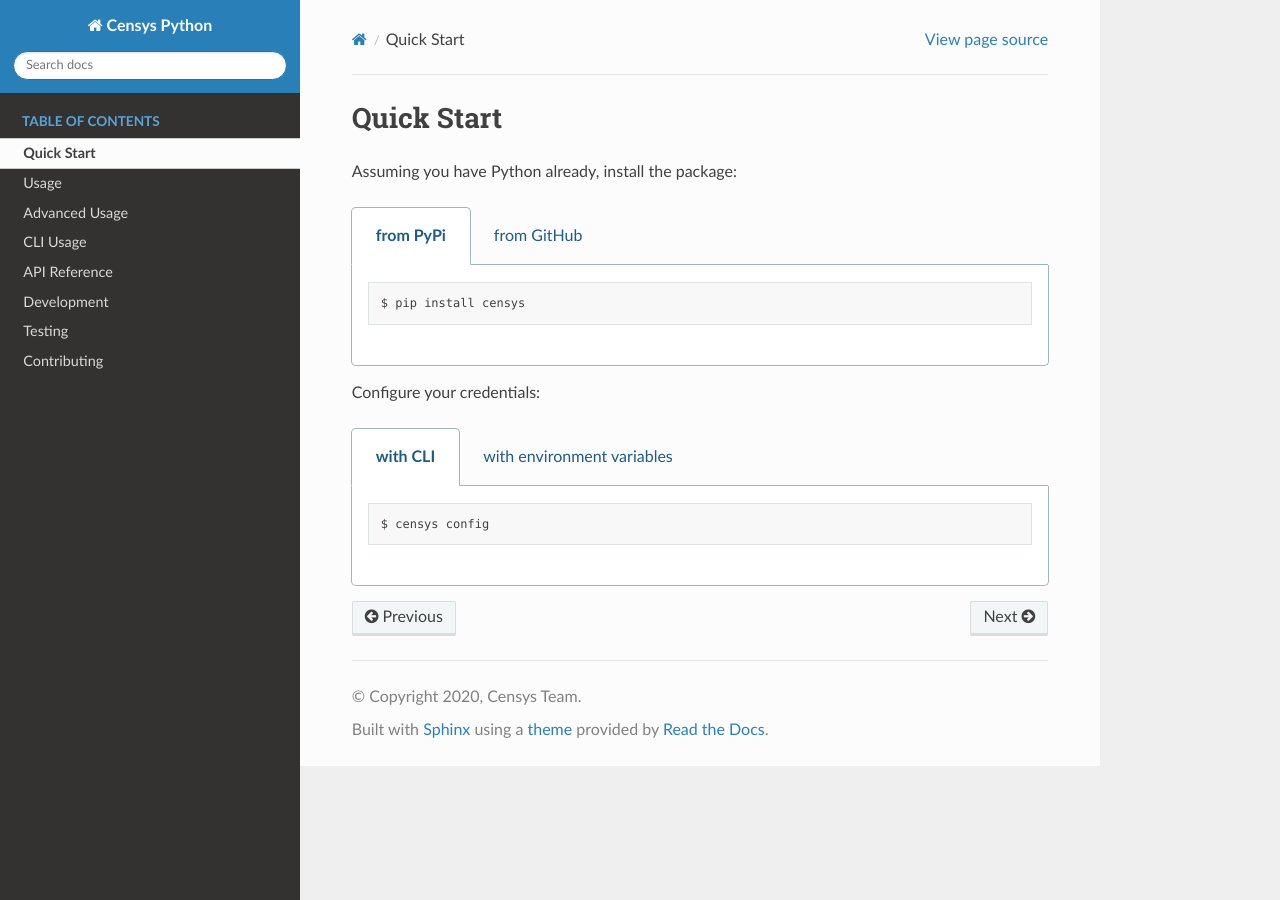
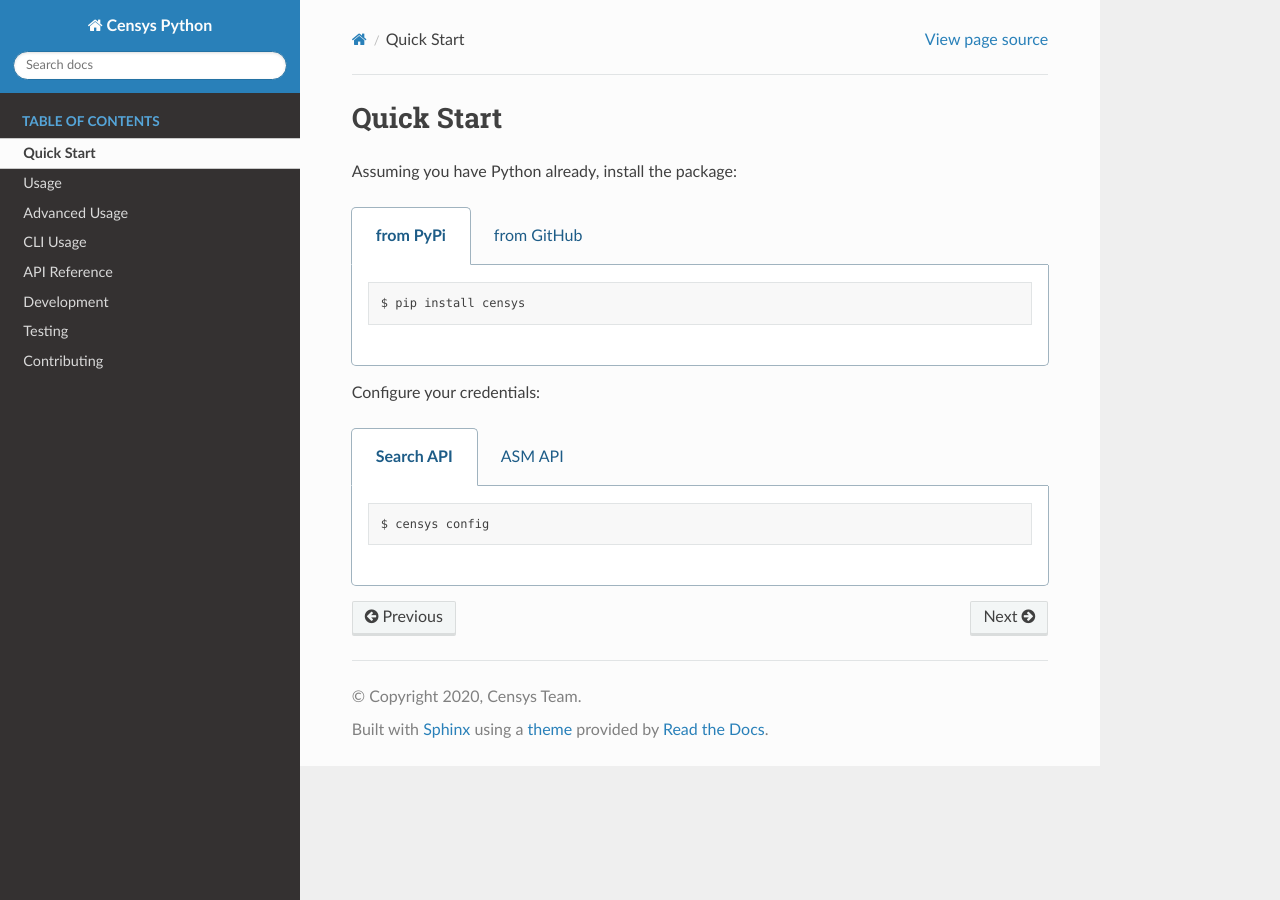
Before and after one commit to censys/censys-python, a Sphinx documentation site: the page built from docs/quick-start.rst, in a window 1280 px wide. Built offline with Sphinx 7.4.7 and the Read the Docs theme 2.0.0, drawn with Linux system fonts in a browser that asks for light colours.

Commit message:
docs: config with ASM

```diff
--- a/docs/quick-start.rst
+++ b/docs/quick-start.rst
@@ -21,15 +21,14 @@
 
 .. tabs::
 
-   .. tab:: with CLI
+   .. tab:: Search API
 
       .. prompt:: bash
 
          censys config
 
-   .. tab:: with environment variables
+   .. tab:: ASM API
 
       .. prompt:: bash
 
-         export CENSYS_API_ID="XXX"
-         export CENSYS_API_SECRET="XXX"
+         censys config-asm
```
